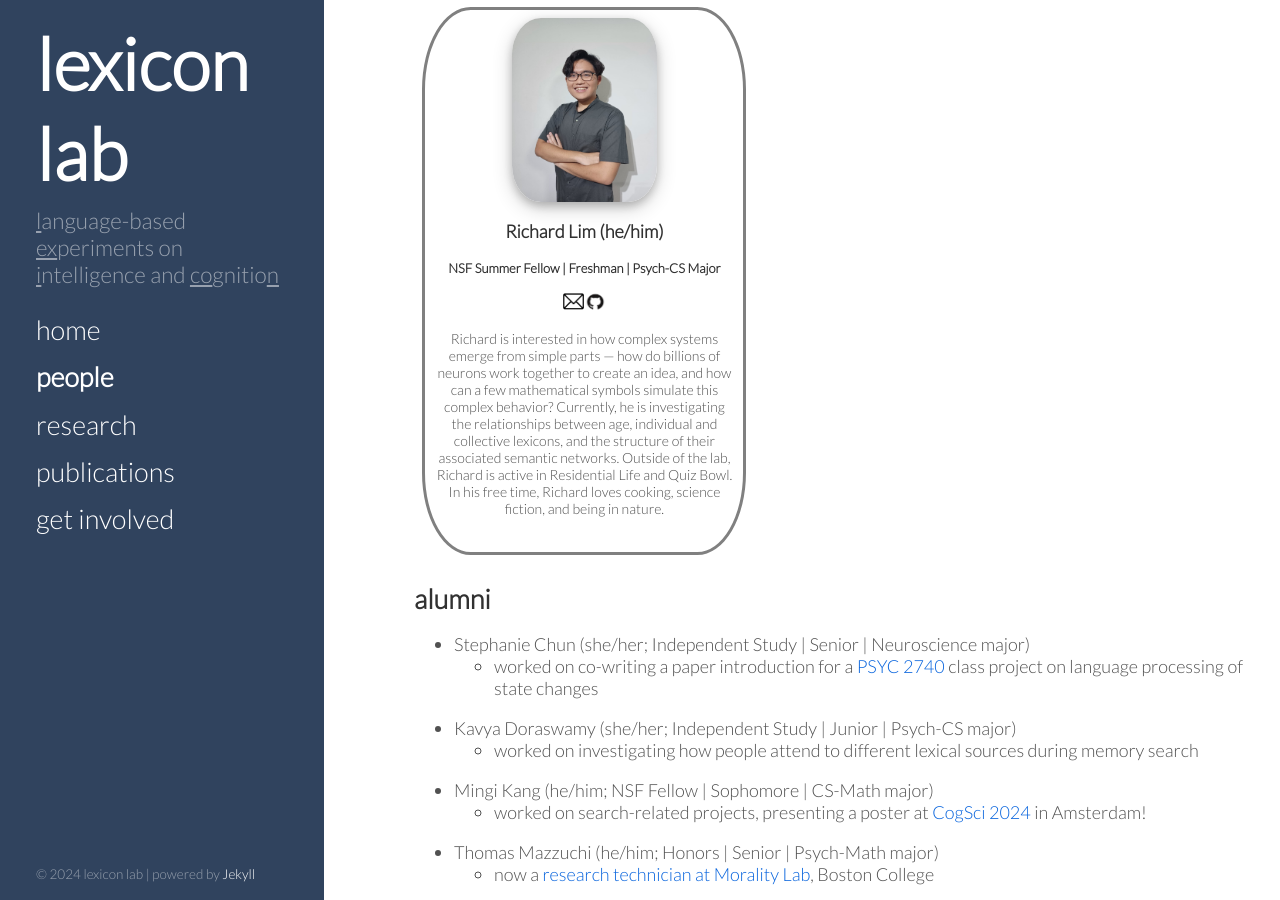
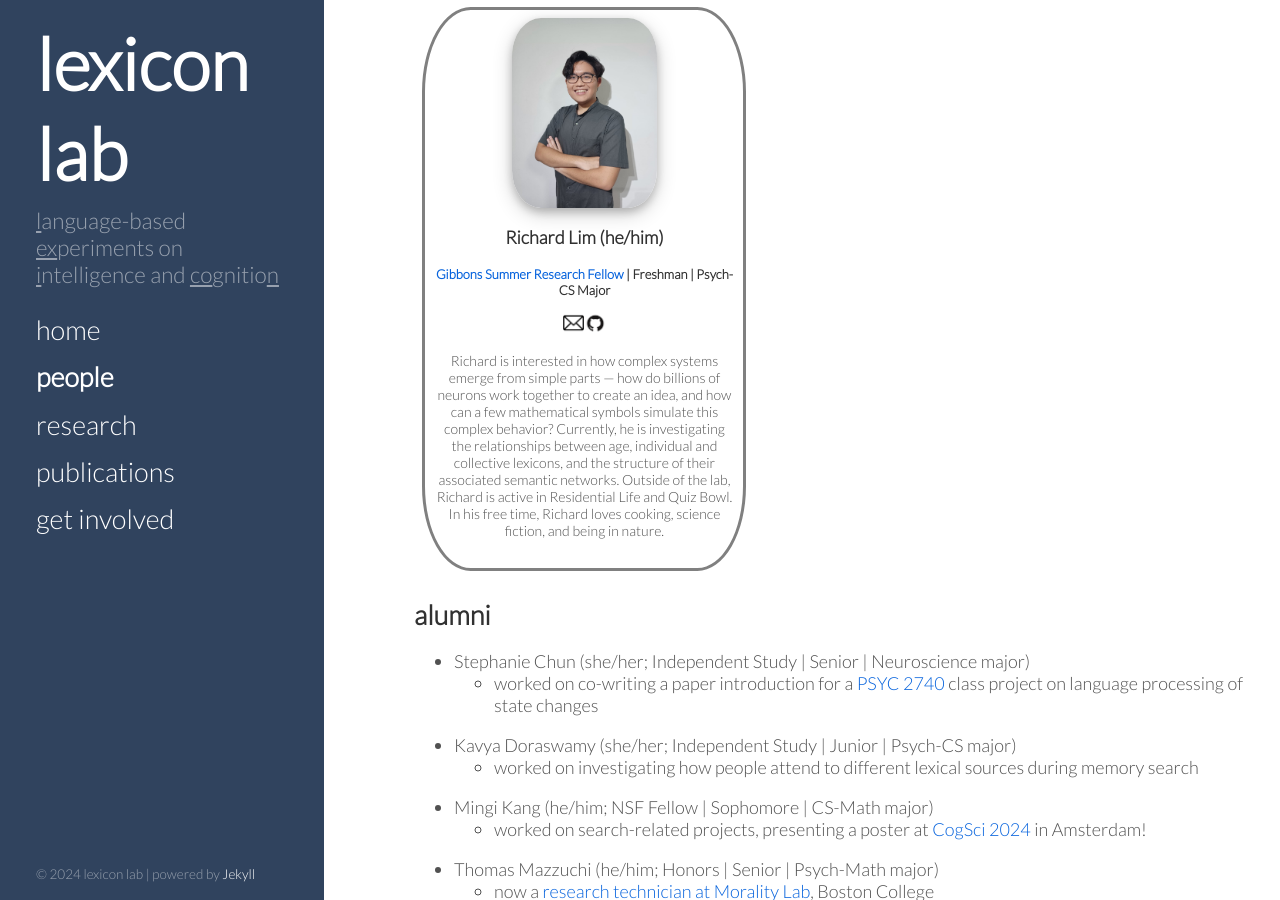
Before and after one commit to thelexiconlab/thelexiconlab.github.io, a Jekyll site: the page built from people.html, in a window 1280 px wide and 900 px high, scrolled down 714 px. Built offline with Jekyll 4.4.1, drawn with Linux system fonts in a browser that asks for light colours; Markdown is read by kramdown in place of the engine named in the settings.

Commit message:
update people

```diff
--- a/people.html
+++ b/people.html
@@ -44,7 +44,7 @@ order: 2
           <img src="https://thelexiconlab.github.io/images/team/lim.jpeg" class="bioimage2" alt="...">
           <div class="card-body">
             <h5 class="card-title">Richard Lim (he/him)</h5>
-            <h6 class="card-position"> NSF Summer Fellow | Freshman | Psych-CS Major</h6>
+            <h6 class="card-position"> <a href="https://www.bowdoin.edu/it/academic-technology/gibbons-summer-research.html"> Gibbons Summer Research Fellow</a> | Freshman | Psych-CS Major</h6>
             <p class="teamicons"><a href=mailto:mkang2@bowdoin.edu target="_blank"><img src ="/images/icons/email.png" alt="shared icon" class="iconimg"></a><a href=https://github.com/mkang817415 target="_blank"><img src ="/images/icons/git.png" alt="shared icon" class="iconimg"></a></p>
             <p class="card-text">Richard is interested in how complex systems emerge from simple parts — how do billions of neurons work together to create an idea, and how can a few mathematical symbols simulate this complex behavior? Currently, he is investigating the relationships between age, individual and collective lexicons, and the structure of their associated semantic networks. Outside of the lab, Richard is active in Residential Life and Quiz Bowl. In his free time, Richard loves cooking, science fiction, and being in nature.
             </p>
```
